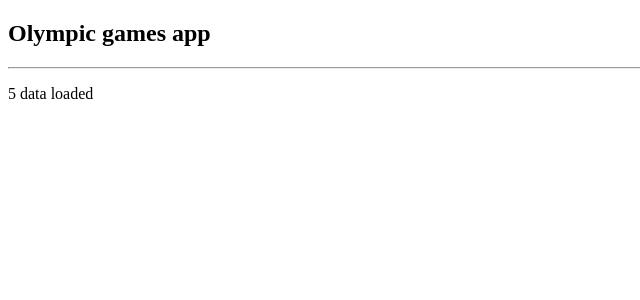
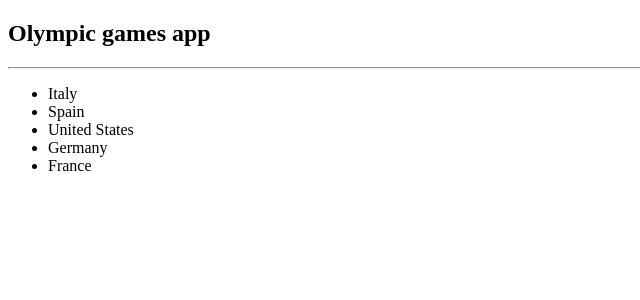
Before and after one commit to Helloz18/OC-P2, an Angular app: page / in a window 1280 px wide. Shown: the top 300 px of the page, without its empty margins (0-640 px from the left). Built offline with nearby package versions, Linux system fonts and the light colour scheme.

Commit message:
put the right type Olympic[] in service and component

```diff
--- a/src/app/core/services/olympic.service.ts
+++ b/src/app/core/services/olympic.service.ts
@@ -9,12 +9,12 @@ import { Olympic } from '../models/Olympic';
 })
 export class OlympicService {
   private olympicUrl = './assets/mock/olympic.json';
-  private olympics$ = new BehaviorSubject<Olympic | null>(null);
+  private olympics$ = new BehaviorSubject<Olympic[] | undefined | null>(undefined);
 
   constructor(private http: HttpClient) {}
 
   loadInitialData() {
-    return this.http.get<Olympic>(this.olympicUrl).pipe(
+    return this.http.get<Olympic[]>(this.olympicUrl).pipe(
       tap((value) => this.olympics$.next(value)),
       catchError((error, caught) => {
         // TODO: improve error handling
--- a/src/app/pages/home/home.component.html
+++ b/src/app/pages/home/home.component.html
@@ -1,3 +1,6 @@
 <h2>Olympic games app</h2>
 <hr />
-<p>{{ (olympics$ | async)?.length }} data loaded</p>
+<!-- <p>{{ (olympics$ | async) }}</p> -->
+<ul>
+    <li *ngFor="let o of olympics$ | async">{{o.country}}</li>
+</ul>
--- a/src/app/pages/home/home.component.ts
+++ b/src/app/pages/home/home.component.ts
@@ -1,5 +1,6 @@
 import { Component, OnInit } from '@angular/core';
 import { Observable, of } from 'rxjs';
+import { Olympic } from 'src/app/core/models/Olympic';
 import { OlympicService } from 'src/app/core/services/olympic.service';
 
 @Component({
@@ -8,7 +9,7 @@ import { OlympicService } from 'src/app/core/services/olympic.service';
   styleUrls: ['./home.component.scss'],
 })
 export class HomeComponent implements OnInit {
-  public olympics$: Observable<any> = of(null);
+  public olympics$: Observable<Olympic[] | undefined | null> = of(undefined);
 
   constructor(private olympicService: OlympicService) {}
 
```
